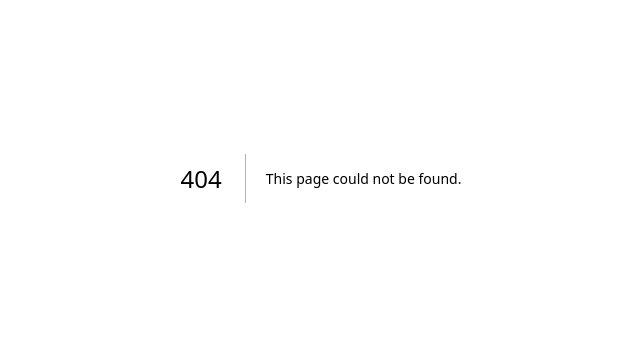
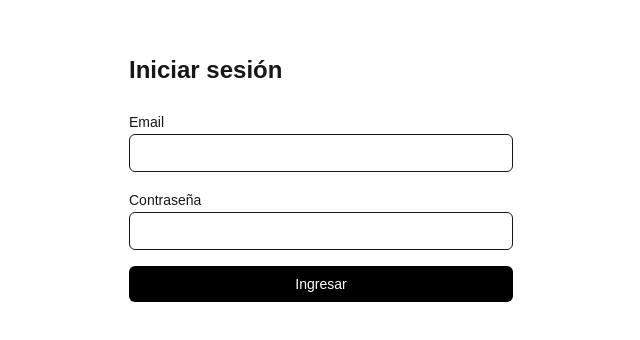
Before and after one commit to Programati/restoDev, a Next.js app: page /login in a window 1280 px wide. Before the commit this address had no page. Shown: the part 222-562 px from the top of the page, without its empty margins (319-959 px from the left). Built offline with nearby package versions, Linux system fonts and the light colour scheme; no server answers.

Commit message:
feat(auth): add minimal login page

```diff
--- /dev/null
+++ b/src/app/(auth)/login/page.tsx
@@ -0,0 +1,12 @@
+import { LoginForm } from "@/features/auth/components/login-form"
+
+export default function LoginPage() {
+  return (
+    <main className="flex min-h-screen items-center justify-center p-4">
+      <div className="w-full max-w-sm space-y-6">
+        <h1 className="text-2xl font-semibold">Iniciar sesión</h1>
+        <LoginForm />
+      </div>
+    </main>
+  )
+}
--- /dev/null
+++ b/src/features/auth/components/login-form.tsx
@@ -0,0 +1,86 @@
+"use client"
+
+import { useRouter } from "next/navigation"
+import { useState, type SubmitEvent } from "react"
+
+import { createClient } from "@/lib/supabase/client"
+
+// TODO(auth): reemplazar este login directo con el cliente de navegador por `login.action.ts`
+// (contrato, schema y servicio) cuando se arme el módulo auth.
+export function LoginForm() {
+  const router = useRouter()
+  const [error, setError] = useState<string | null>(null)
+  const [pending, setPending] = useState(false)
+
+  async function handleSubmit(event: SubmitEvent<HTMLFormElement>) {
+    event.preventDefault()
+    setError(null)
+    setPending(true)
+
+    const formData = new FormData(event.currentTarget)
+    const email = String(formData.get("email") ?? "")
+    const password = String(formData.get("password") ?? "")
+
+    const supabase = createClient()
+    const { error: signInError } = await supabase.auth.signInWithPassword({ email, password })
+
+    if (signInError) {
+      setError(
+        signInError.code === "invalid_credentials"
+          ? "Email o contraseña incorrectos"
+          : "No se pudo iniciar sesión. Intentá de nuevo",
+      )
+      setPending(false)
+      return
+    }
+
+    router.replace("/")
+    router.refresh()
+  }
+
+  return (
+    <form onSubmit={handleSubmit} className="space-y-4">
+      <div className="space-y-1">
+        <label htmlFor="email" className="text-sm font-medium">
+          Email
+        </label>
+        <input
+          id="email"
+          name="email"
+          type="email"
+          autoComplete="email"
+          required
+          className="w-full rounded-md border px-3 py-2 text-sm"
+        />
+      </div>
+
+      <div className="space-y-1">
+        <label htmlFor="password" className="text-sm font-medium">
+          Contraseña
+        </label>
+        <input
+          id="password"
+          name="password"
+          type="password"
+          autoComplete="current-password"
+          required
+          className="w-full rounded-md border px-3 py-2 text-sm"
+        />
+      </div>
+
+      {error && (
+        <p role="alert" className="text-sm text-red-600">
+          {error}
+        </p>
+      )}
+
+      <button
+        type="submit"
+        disabled={pending}
+        className="w-full rounded-md bg-black px-3 py-2 text-sm font-medium text-white disabled:opacity-50 dark:bg-white dark:text-black"
+      >
+        {pending ? "Ingresando..." : "Ingresar"}
+      </button>
+    </form>
+  )
+}
```
